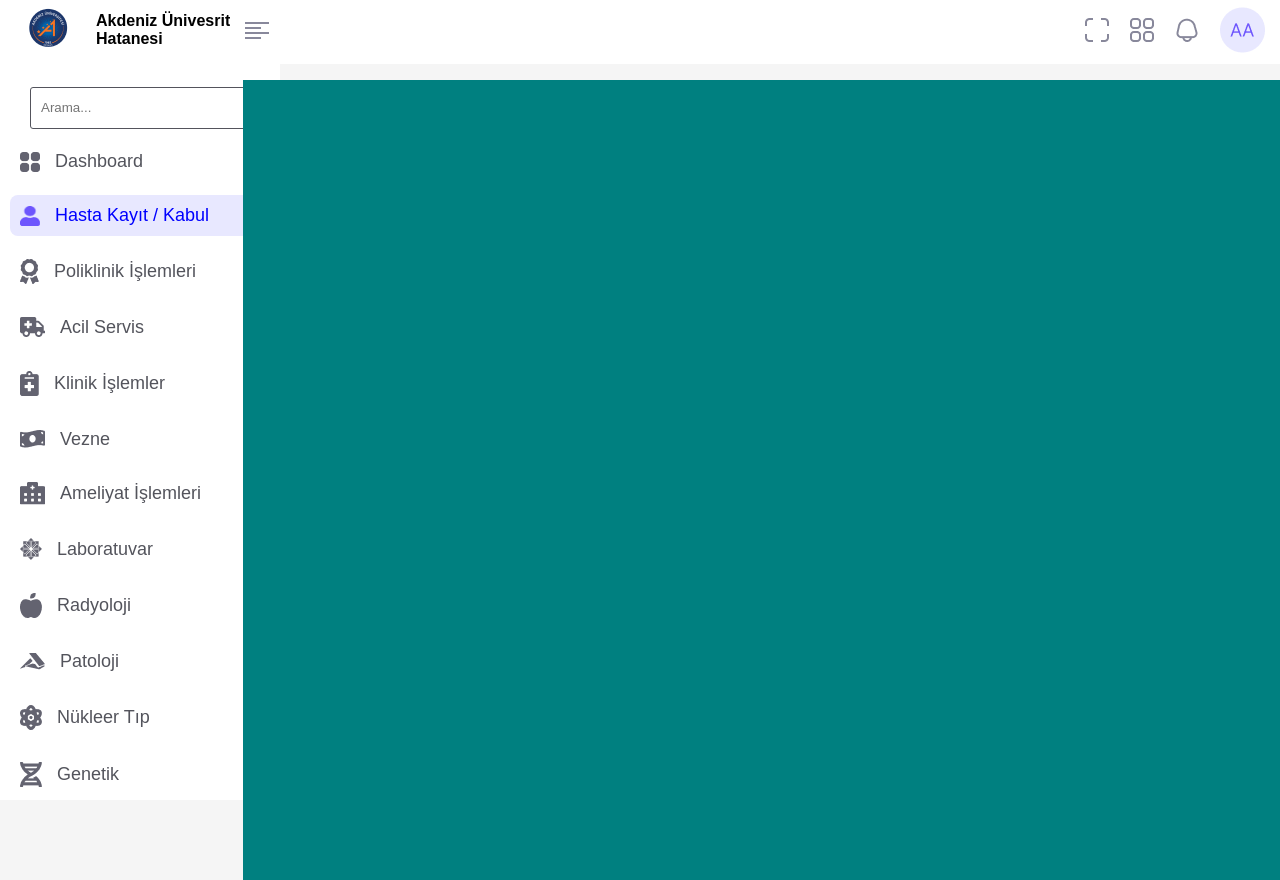
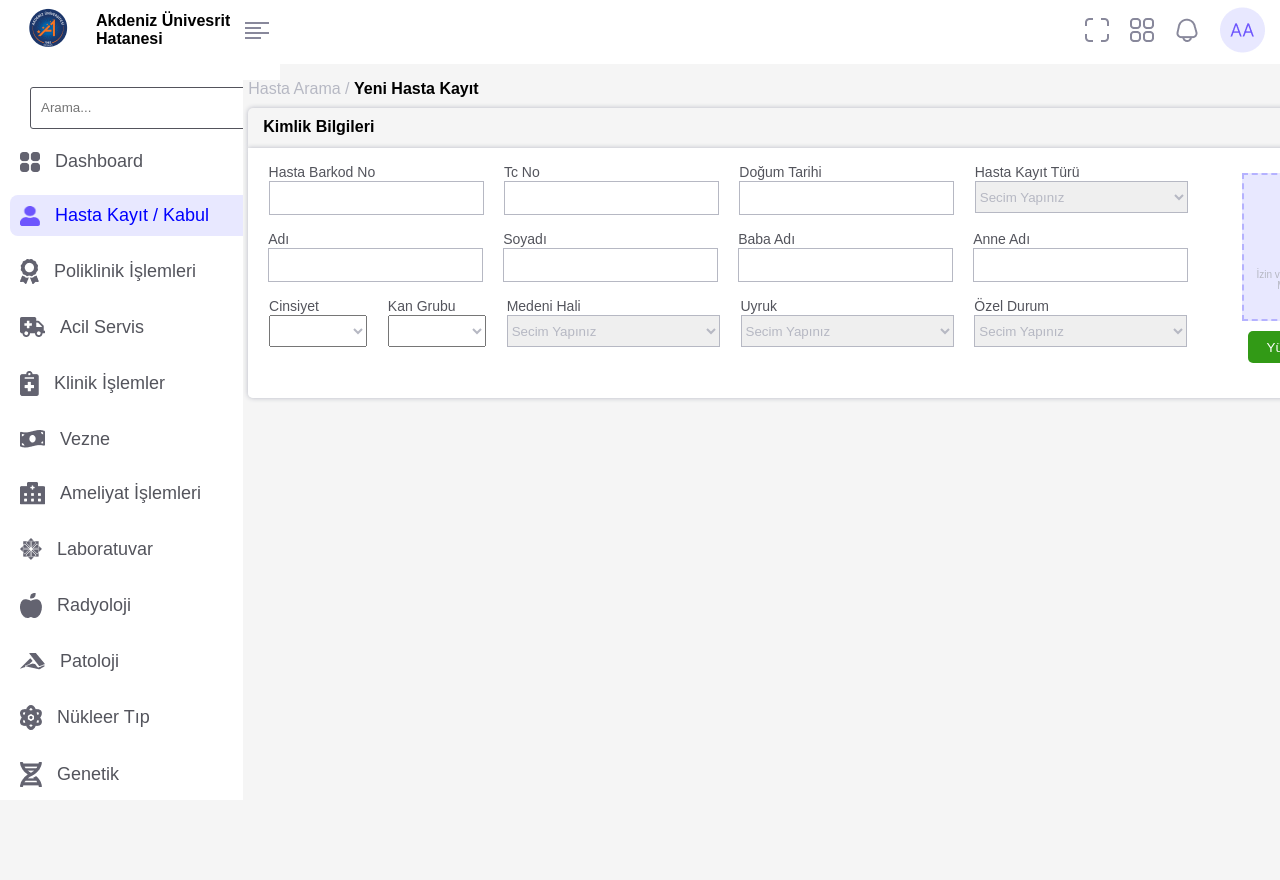
Before and after one commit to ozcanbayram/Hasta-Kayit-Angular, an Angular app: page / in a window 1280 px wide. Shown: the top 880 px of the page. Built offline with nearby package versions, Linux system fonts and the light colour scheme.

Commit message:
main component updated

```diff
--- a/src/app/main/main.component.html
+++ b/src/app/main/main.component.html
@@ -1,26 +1,89 @@
 <div class="container">
+    <h4> <span class="first-title"> Hasta Arama / </span> Yeni Hasta Kayıt</h4>
+
+    <div class="ic-baslik">
+        <h4> Kimlik Bilgileri</h4>
+    </div>
+
     <div class="kimlik-bilgileri">
 
+
+        <div class="kimlik-icerikleri">
+            <form action="">
+
+                <div class="satir">
+                    <div class="input">
+                        <span>Hasta Barkod No <br> <input type="text" name="" id="" class="girdi"></span>
+                    </div>
+                    <div class="input">
+                        <span>Tc No <br> <input type="text" name="" id="" class="girdi"></span>
+                    </div>
+                    <div class="input">
+                        <span>Doğum Tarihi <br> <input type="text" name="" id="" class="girdi"></span>
+                    </div>
+                    <div class="input">
+                        <span>Hasta Kayıt Türü <br> <select name="kayit-turu" id="kayit-turu" class="girdi secenek">
+                                <option value="select">Secim Yapınız</option>
+                            </select></span>
+                    </div>
+                </div>
+
+                <!-- satir -->
+                <div class="satir">
+                    <div class="input">
+                        <span>Adı<br> <input type="text" name="" id="" class="girdi"></span>
+                    </div>
+                    <div class="input">
+                        <span>Soyadı <br> <input type="text" name="" id="" class="girdi"></span>
+                    </div>
+                    <div class="input">
+                        <span>Baba Adı <br> <input type="text" name="" id="" class="girdi"></span>
+                    </div>
+                    <div class="input">
+                        <span>Anne Adı <br> <input type="text" name="" id="" class="girdi"></span>
                     </div>
                 </div>
 
 
+                <!-- satir -->
 
-
-
-<!-- <form action="" class="girdiler">
-    <div class="satir1">
-        <h4 class="title-kimlik-bilgileri">Kimlik Bİlgileri</h4>
+                <div class="satir">
+                    <div class="input">
+                        <span>Cinsiyet<br> <select name="" id="secenek" class="secenek"> </select></span>
+                    </div>
+                    <div class="input">
+                        <span>Kan Grubu<br><select name="" id="secenek" class="secenek"> </select></span>
+                    </div>
+                    <div class="input">
+                        <span>Medeni Hali <br> <select name="kayit-turu" id="kayit-turu" class="girdi secenek">
+                                <option value="select">Secim Yapınız</option>
+                            </select></span>
+                    </div>
+                    <div class="input">
+                        <span>Uyruk<br> <select name="kayit-turu" id="kayit-turu" class="girdi secenek">
+                                <option value="select">Secim Yapınız</option>
+                            </select></span>
+                    </div>
+                    <div class="input">
+                        <span>Özel Durum <br> <select name="kayit-turu" id="kayit-turu" class="girdi secenek">
+                                <option value="select">Secim Yapınız</option>
+                            </select></span>
+                    </div>
                 </div>
 
-    <div class="satir2">
-        <p>Hasta Barkod No </p> <input type="text" name="" id="">
-        <p>Tc No</p><input type="text" name="" id="">
-        <p>Doğum Tarihi </p><input type="text" name="" id="">
-        <p>Hasta Kayıt Türü </p><input type="text" name="" id="">
+            </form>
         </div>
-    <p>Adı </p><input type="text" name="" id="">
-    <p>Soyadı </p><input type="text" name="" id="">
-    <p>Baba Adı</p><input type="text" name="" id="">
-    <p>Anne Adı</p><input type="text" name="" id="">
-</form> -->
+        <div class="icerik-sag">
+            <div class="upload-image">
+                <img src="../../assets/images/gallery-add.png" alt="">
+                <p>İzin verilen JPG, GIF veya PNG. <br>
+                    Maksimum boyut 800K</p>
+            </div>
+            <!-- <img src="../../assets/images/upload-image.png" alt="" class="upload-image"> -->
+            <div class="buttons">
+                <input type="submit" name="" value="Yükle" id="upload">
+                <input type="submit" name="" value="Sil" id="delete">
+            </div>
+        </div>
+    </div>
+</div>
--- a/src/app/main/main.component.scss
+++ b/src/app/main/main.component.scss
@@ -1,5 +1,143 @@
 .container {
     width: 75rem;
     height: 100vh;
-    background-color: teal;
+    background-color: var(--secondary-color);
+    padding-left: 5px;
 }
+
+h4 {
+    font-family: Arial, Helvetica, sans-serif;
+    font-weight: 600;
+}
+
+.first-title {
+    font-weight: 500;
+    color: var(--second-text-color);
+}
+
+.ic-baslik {
+    margin-top: 10px;
+    width: 150vh;
+    height: 30px;
+    background-color: transparent;
+    // padding: 15px;
+    border-top-left-radius: 5px;
+    border-top-right-radius: 5px;
+    box-shadow: 0px 0px 5px 0px #B6B8C3;
+    padding-top: 10px;
+}
+
+.ic-baslik h4 {
+    margin-left: 15px;
+    font-family: Arial, Helvetica, sans-serif;
+    font-weight: 600;
+}
+
+.kimlik-bilgileri {
+    width: 150vh;
+    height: 250px;
+    background-color: transparent;
+    // padding: 15px;
+    border-bottom-left-radius: 5px;
+    border-bottom-right-radius: 5px;
+    box-shadow: 0px 0px 5px 0px #B6B8C3;
+    display: flex;
+    flex-direction: row;
+}
+
+.kimlik-bilgileri h4 {
+    padding-top: 15px;
+    padding-left: 15px;
+}
+
+.kimlik-icerikleri {
+    // margin-top: 15px;
+    background-color: var(--primary-color);
+    width: 80%;
+    height: 100%;
+    border-bottom-left-radius: 5px;
+
+}
+
+
+.satir {
+    padding-top: 15px;
+    display: flex;
+    flex-direction: row;
+    justify-content: space-evenly;
+    flex-wrap: wrap;
+}
+
+.satir span {
+    color: var(--text-color);
+    font-size: 14px;
+}
+
+.girdi {
+    width: 213px;
+    height: 32px;
+    border-color: var(--second-text-color);
+    border: 1px solid var(--second-text-color);
+}
+
+#secenek {
+    width: 98px;
+    height: 32px;
+}
+
+.secenek {
+    color: var(--second-text-color);
+}
+
+.icerik-sag {
+    width: 20%;
+    height: 100%;
+    background-color: var(--primary-color);
+    border-bottom-right-radius: 5px;
+    display: flex;
+    flex-direction: column;
+    justify-content: center;
+    align-items: center;
+}
+
+.icerik-sag input {
+    margin: 10px;
+    width: 70px;
+    height: 32px;
+    border-radius: 5px;
+    border: none;
+}
+
+.upload-image {
+    width: 70%;
+    height: 144px;
+    background-color: #E8E8FF;
+    border: 2px dashed #B5B2FF;
+    display: flex;
+    flex-direction: column;
+    align-items: center;
+    justify-content: space-evenly;
+}
+
+.upload-image img {
+    width: 39px;
+    height: 39px;
+}
+
+.upload-image p {
+    font-size: 10px;
+    text-align: center;
+    color: var(--second-text-color);
+}
+
+#delete {
+    border: 1px solid var(--second-text-color);
+    background-color: transparent;
+    color: var(--second-text-color);
+}
+
+#upload {
+    border: none;
+    background-color: var(--green-color);
+    color: var(--primary-color);
+}
--- a/src/styles.scss
+++ b/src/styles.scss
@@ -18,4 +18,5 @@ body {
     --second-purple-color: #E8E8FF;
     --text-color: #53545C;
     --second-background-color: #E8E8FF;
+    --second-text-color: #B6B8C3;
 }
```
Also changed, not shown: src/assets/images/gallery-add.png (added), src/assets/images/upload-image.png (added). Lines whose indentation alone changed are shown as unchanged.
